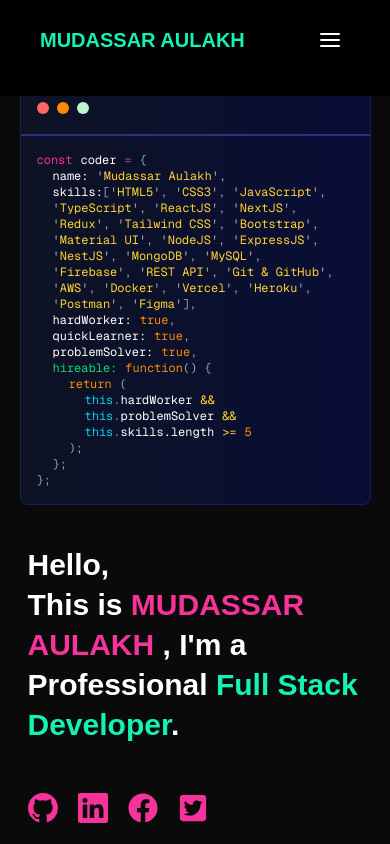
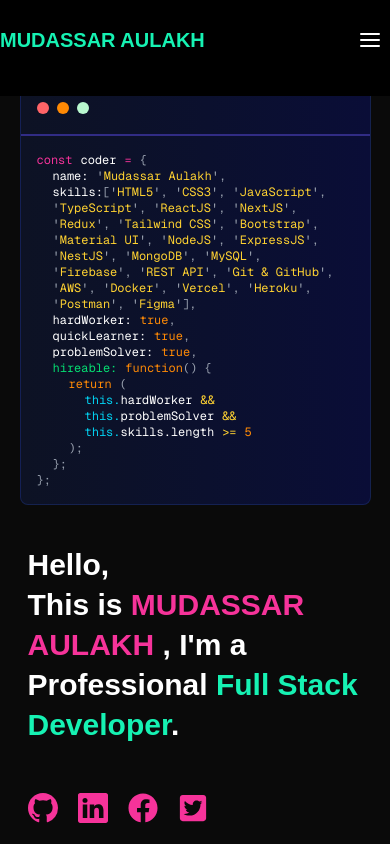
Before and after one commit to MudassarAulakh/mudassar-portfolio, a Next.js app: page / in a window 390 px wide. Shown: the top 844 px of the page. Built offline with nearby package versions, Linux system fonts and the light colour scheme.

Commit message:
nav updated

```diff
--- a/components/Navbar.tsx
+++ b/components/Navbar.tsx
@@ -9,7 +9,7 @@ function Navbar() {
   return (
     <div className="bg-[#0A0A0A]">
       <nav
-        className={`fixed top-0 left-0 right-0 z-50 transition-colors duration-300 w-full px-10 bg-black ${
+        className={`fixed top-0 left-0 right-0 z-50 transition-colors duration-300 w-full md:px-10 px-0 bg-black ${
           open ? "bg-black md:bg-transparent" : ""
         }`}
       >
```
